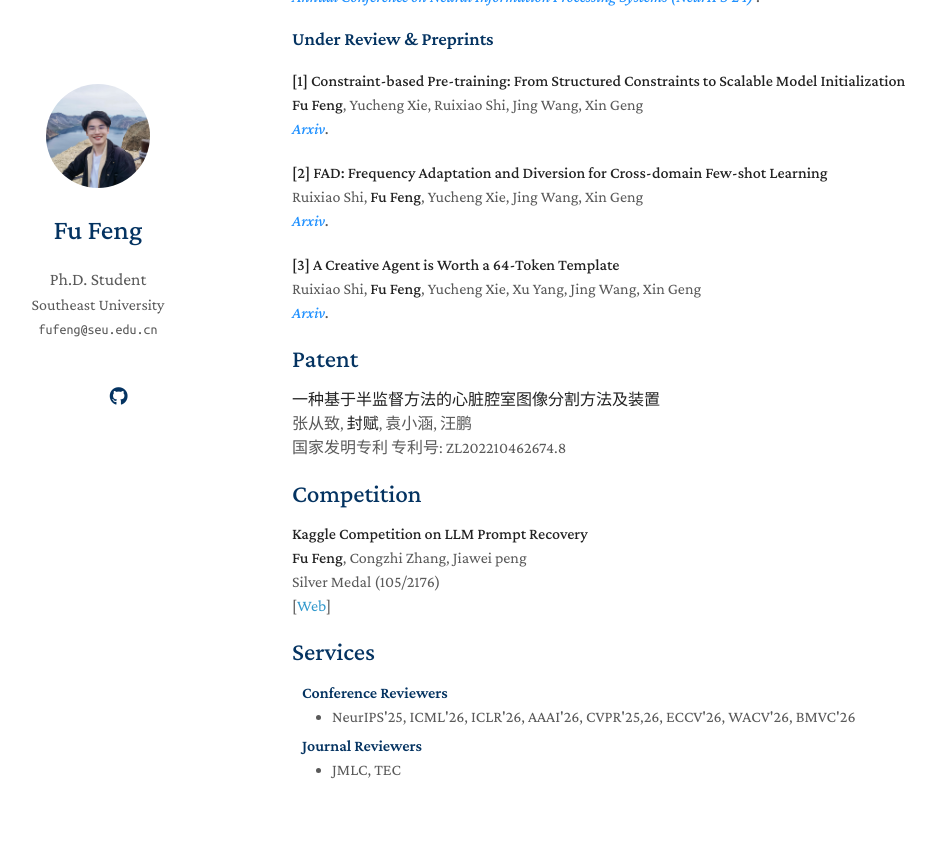
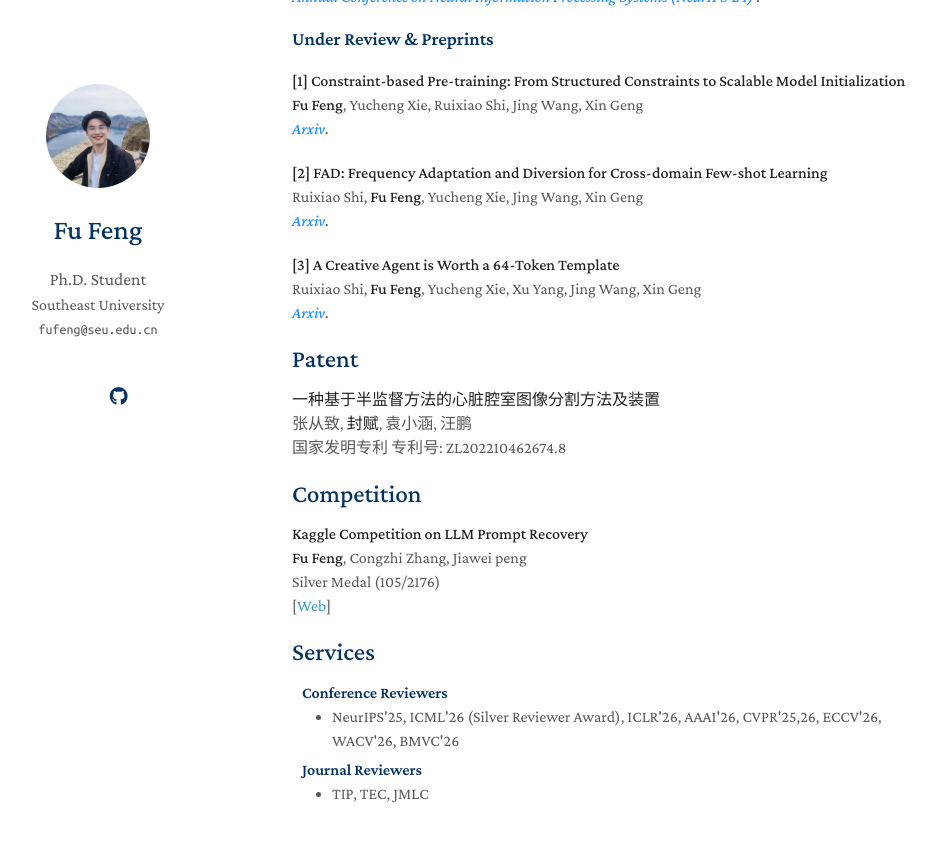
Before and after one commit to fu-feng/fu-feng.github.io, a Jekyll site: the page built from index.md, in a window 1280 px wide and 900 px high, scrolled down 1949 px. Shown: the top 842 px of the window, without its empty margins (178-1113 px from the left). Built offline with Jekyll 4.4.1, drawn with Linux system fonts in a browser that asks for light colours; nearby versions of some CDN libraries; a style sheet for code colours, icons or effects is not loaded; our own code applies the rules of GitHub Pages for plain Markdown files.

Commit message:
Update index.md

```diff
--- a/index.md
+++ b/index.md
@@ -273,10 +273,10 @@ Silver Medal (105/2176)
 
 <h4 style="margin:0 10px 0;">Conference Reviewers</h4>
 <ul style="margin:0 0 5px;">
-  <li><autocolor> NeurIPS'25, ICML'26, ICLR'26, AAAI'26, CVPR'25,26, ECCV'26, WACV'26, BMVC'26 </autocolor></li>
+  <li><autocolor> NeurIPS'25, ICML'26 (Silver Reviewer Award), ICLR'26, AAAI'26, CVPR'25,26, ECCV'26, WACV'26, BMVC'26 </autocolor></li>
 </ul>
 
 <h4 style="margin:0 10px 0;">Journal Reviewers</h4>
 <ul style="margin:0 0 20px;">
-  <li><autocolor> JMLC, TEC </autocolor></li>
+  <li><autocolor> TIP, TEC, JMLC </autocolor></li>
 </ul>
```
